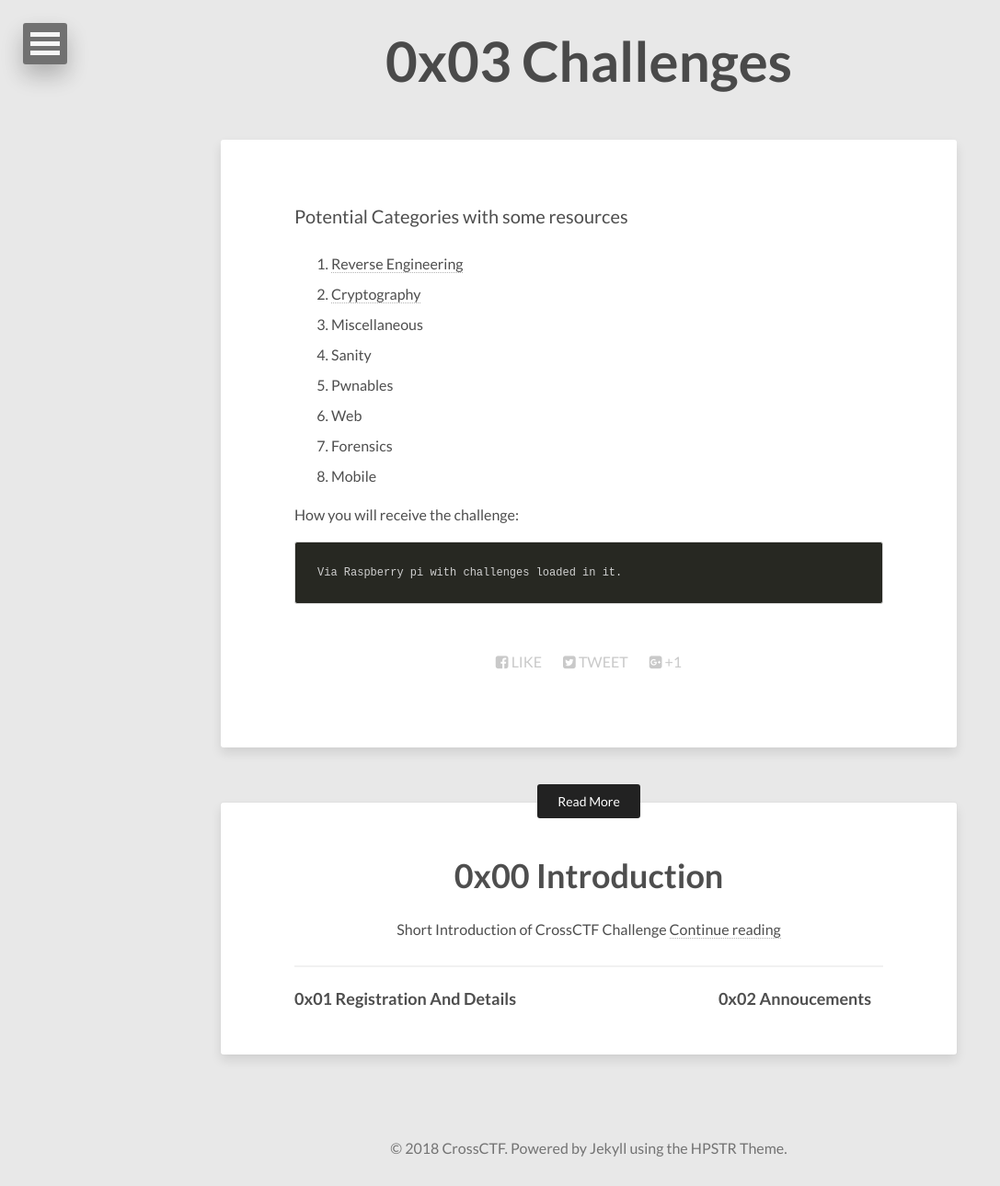
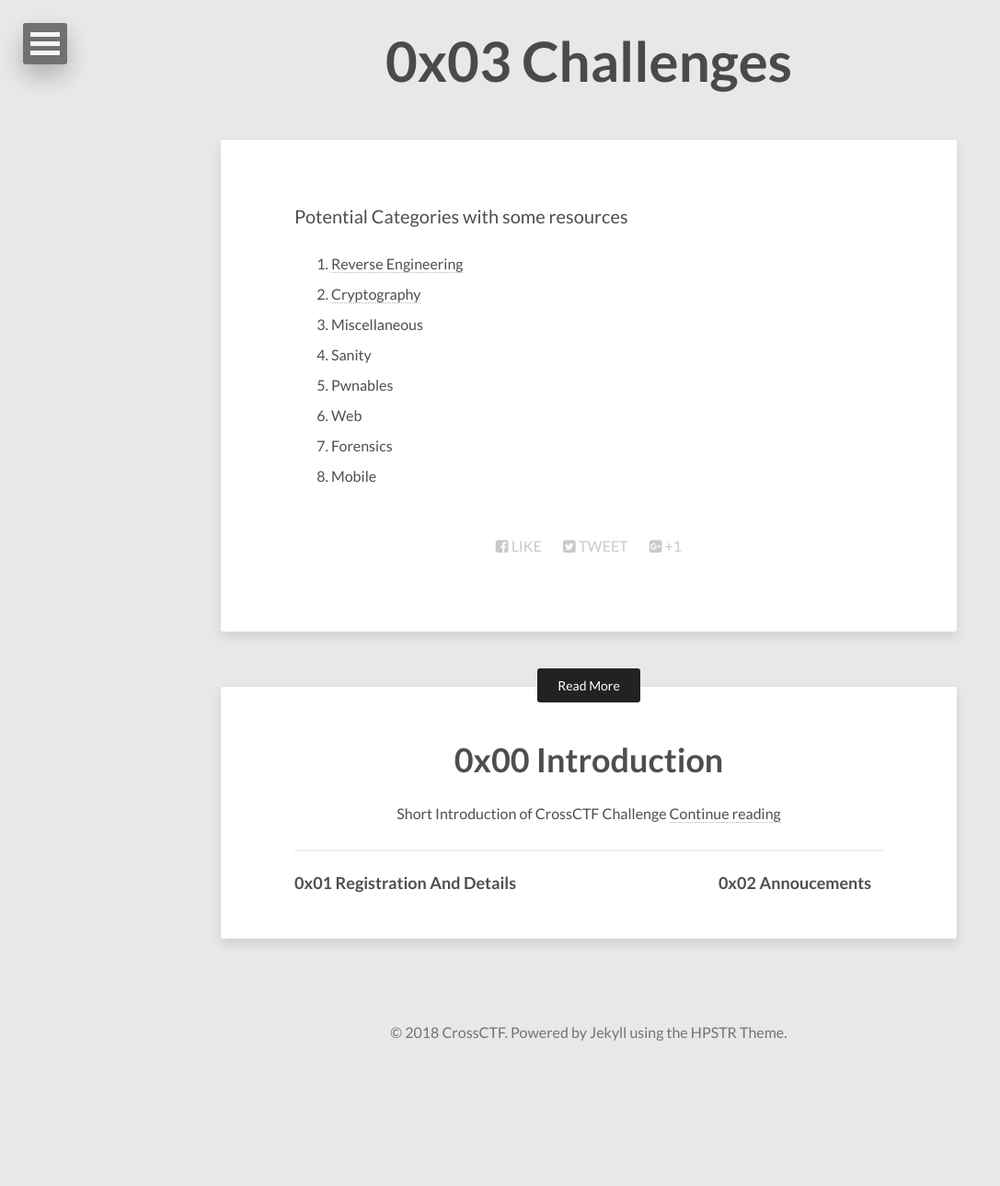
Before and after one commit to CrossCTF/crossctf.github.io, a Jekyll site: the page built from _posts/2013-05-22-Potential-Challeges.md, in a window 1280 px wide. Shown: the whole page at 92% size, without its empty margins (0-1087 px from the left). Built offline with Jekyll 4.4.1, drawn with Linux system fonts in a browser that asks for light colours; nearby versions of some CDN libraries; after the commit the page ends 1164 px from its top, so only the background shows below that.

Commit message:
removed raspberry pi part

```diff
--- a/_posts/2013-05-22-Potential-Challeges.md
+++ b/_posts/2013-05-22-Potential-Challeges.md
@@ -15,7 +15,3 @@ Potential Categories with some resources
 6. Web
 7. Forensics
 8. Mobile
-
-How you will receive the challenge:
-
-	Via Raspberry pi with challenges loaded in it.
```
